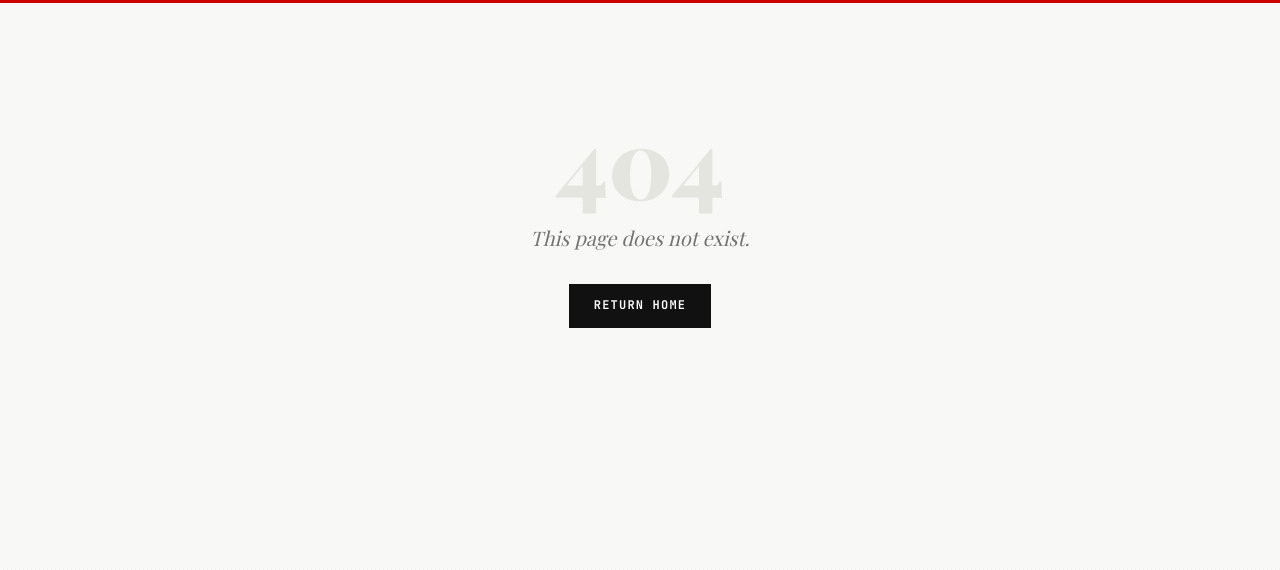
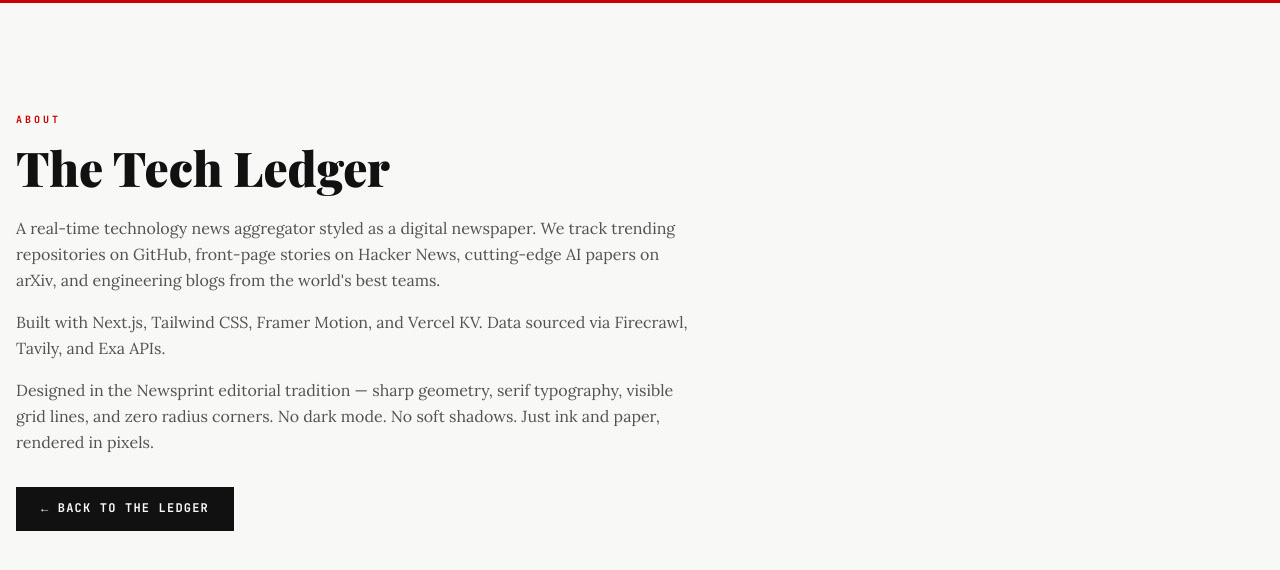
Before and after one commit to HeShen-1/The-Tech-Ledger, a Next.js app: page /about in a window 1280 px wide. Before the commit this address had no page. Shown: the top 570 px of the page. Built offline with nearby package versions, Linux system fonts and the light colour scheme.

Commit message:
feat: rename to The Tech Ledger, fix footer links, add about page, create .env.local

```diff
--- /dev/null
+++ b/app/about/page.tsx
@@ -0,0 +1,42 @@
+import type { Metadata } from "next";
+import Link from "next/link";
+
+export const metadata: Metadata = {
+  title: "About — The Tech Ledger",
+};
+
+export default function AboutPage() {
+  return (
+    <div className="mx-auto max-w-screen-xl px-4 py-28">
+      <p className="mb-4 font-mono text-[10px] font-bold uppercase tracking-[0.3em] text-[#CC0000]">
+        About
+      </p>
+      <h1 className="mb-6 font-serif text-4xl font-black text-[#111111] sm:text-5xl">
+        The Tech Ledger
+      </h1>
+      <div className="max-w-2xl space-y-4 font-body text-base leading-relaxed text-[#525252]">
+        <p>
+          A real-time technology news aggregator styled as a digital newspaper.
+          We track trending repositories on GitHub, front-page stories on Hacker
+          News, cutting-edge AI papers on arXiv, and engineering blogs from the
+          world&apos;s best teams.
+        </p>
+        <p>
+          Built with Next.js, Tailwind CSS, Framer Motion, and Vercel KV.
+          Data sourced via Firecrawl, Tavily, and Exa APIs.
+        </p>
+        <p>
+          Designed in the Newsprint editorial tradition — sharp geometry, serif
+          typography, visible grid lines, and zero radius corners. No dark mode.
+          No soft shadows. Just ink and paper, rendered in pixels.
+        </p>
+      </div>
+      <Link
+        href="/"
+        className="mt-8 inline-block border border-[#111111] bg-[#111111] px-6 py-3 font-mono text-xs font-bold uppercase tracking-widest text-[#F9F9F7] transition-all duration-200 hover:bg-[#F9F9F7] hover:text-[#111111] min-h-[44px]"
+      >
+        &larr; Back to the Ledger
+      </Link>
+    </div>
+  );
+}
--- a/app/layout.tsx
+++ b/app/layout.tsx
@@ -4,16 +4,16 @@
 import "./globals.css";
 
 export const metadata: Metadata = {
-  title: "The Signal — Real-Time Tech Intelligence",
+  title: "The Tech Ledger — Real-Time Tech Intelligence",
   description: "Real-time technology pulse from GitHub, Hacker News, and the open web. No noise. Just signal.",
   openGraph: {
-    title: "The Signal — Real-Time Tech Intelligence",
+    title: "The Tech Ledger — Real-Time Tech Intelligence",
     description: "Real-time technology pulse from GitHub, Hacker News, and the open web.",
     type: "website",
   },
   twitter: {
     card: "summary_large_image",
-    title: "The Signal",
+    title: "The Tech Ledger",
     description: "Real-time tech intelligence. No noise. Just signal.",
   },
 };
--- a/components/footer.tsx
+++ b/components/footer.tsx
@@ -2,9 +2,8 @@
 
 const sourceList = ["GitHub Trending", "Hacker News", "arXiv", "Engineering Blogs"];
 const infoLinks = [
-  { label: "About", href: "#" },
+  { label: "About", href: "/about" },
   { label: "API", href: "/api/trending" },
-  { label: "Privacy", href: "#" },
   { label: "Vercel ▲", href: "https://vercel.com" },
 ];
 
@@ -17,7 +16,7 @@
           <div className="max-w-xs">
             <div className="mb-4 flex items-center gap-2">
               <Newspaper className="h-5 w-5 text-[#F9F9F7]" strokeWidth={1.5} />
-              <p className="font-serif text-lg font-black text-[#F9F9F7]">THE SIGNAL</p>
+              <p className="font-serif text-lg font-black text-[#F9F9F7]">THE TECH LEDGER</p>
             </div>
             <p className="font-body text-sm leading-relaxed text-[#A3A3A3]">
               Real-time tech intelligence. No noise. Just signal.
@@ -61,7 +60,7 @@
         </div>
 
         <div className="mt-12 border-t border-[#404040] pt-6 text-center font-mono text-[10px] uppercase tracking-[0.15em] text-[#737373]">
-          &copy; {new Date().getFullYear()} The Signal &middot; Printed in Digital &middot; Edition Vol. I
+          &copy; {new Date().getFullYear()} The Tech Ledger &middot; Printed in Digital &middot; Edition Vol. I
         </div>
       </div>
     </footer>
--- a/components/nav.tsx
+++ b/components/nav.tsx
@@ -31,7 +31,7 @@
       <nav className="mx-auto flex max-w-screen-xl items-center justify-between px-4 py-4" aria-label="Main navigation">
         <div className="flex items-center gap-8">
           <a href="/" className="font-serif text-lg font-black tracking-tight text-[#111111]">
-            THE SIGNAL
+            THE TECH LEDGER
           </a>
           <div className="hidden gap-6 md:flex">
             {links.map((l) => (
```
